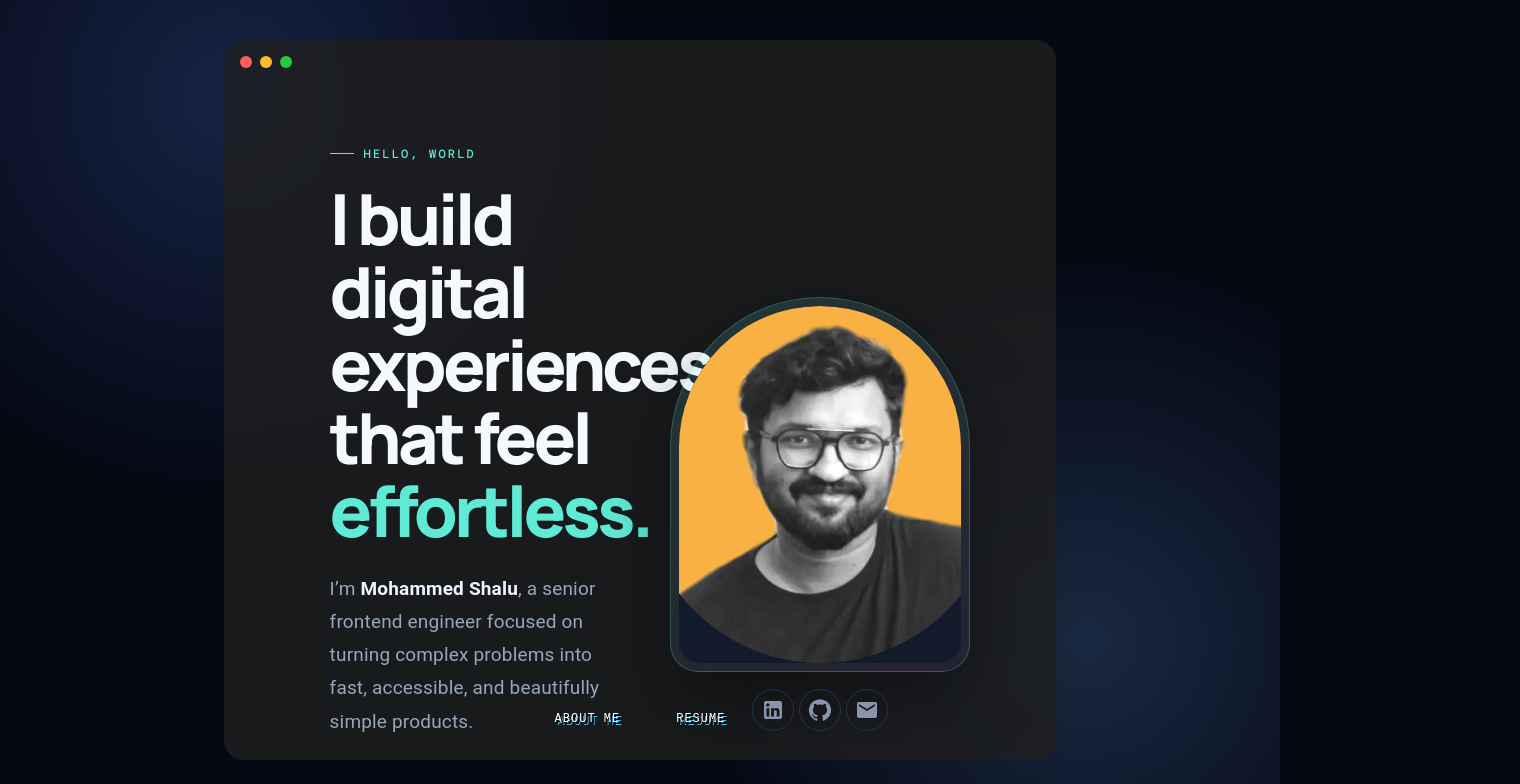
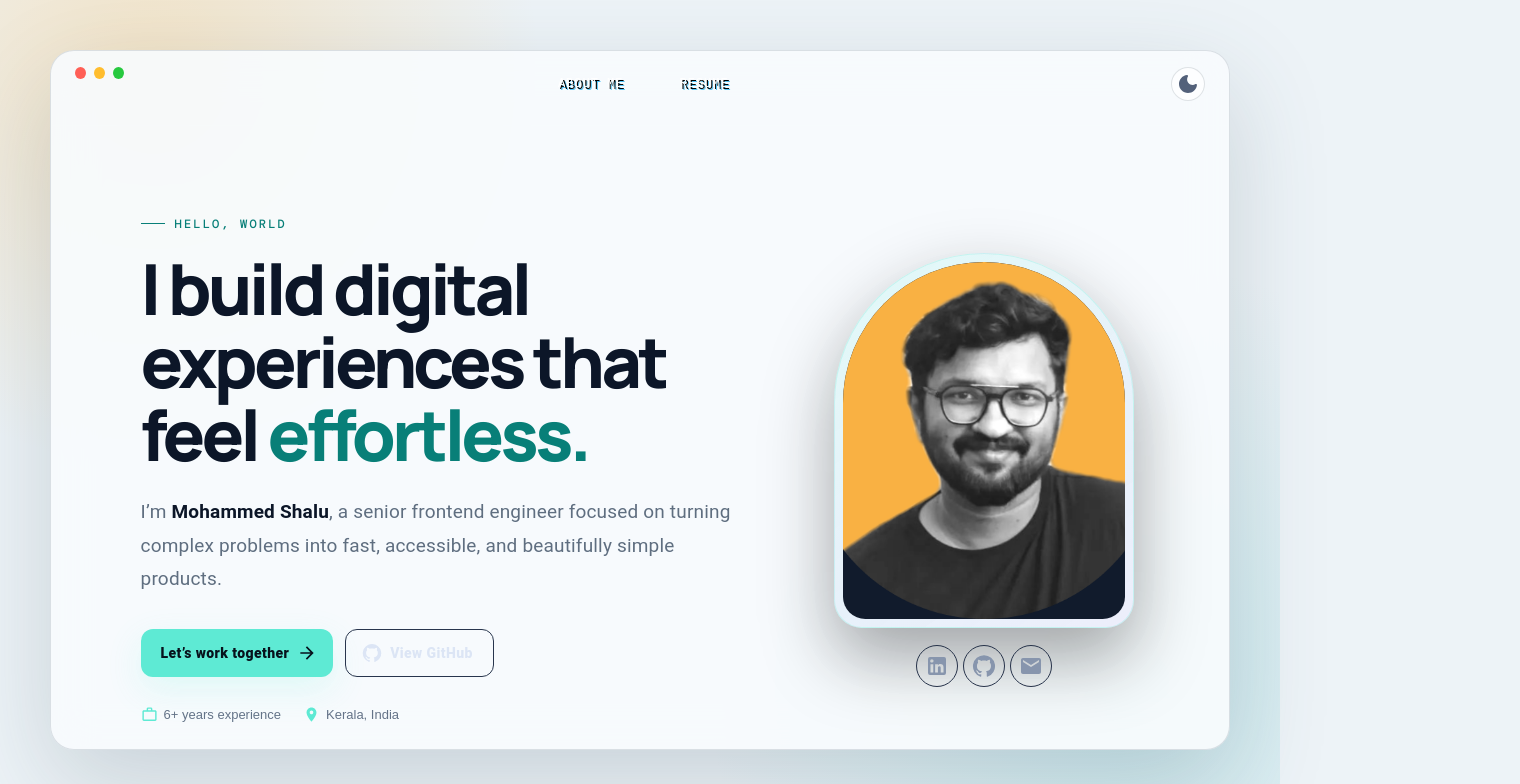
Before and after one commit to mhmdshalus/my-personal-website, a React (Vite) app: page / in a window 1280 px wide. Shown: the top 784 px of the page, 1520 px wide, since content can reach past the window. Built offline with nearby package versions, Linux system fonts and the light colour scheme.

Commit message:
Implement theme toggle feature in Container component
Added theme toggle functionality with local storage support.

```diff
--- a/src/Container.tsx
+++ b/src/Container.tsx
@@ -1,4 +1,6 @@
-import { Box } from "@mui/material";
+import { Box, IconButton, Tooltip } from "@mui/material";
+import { DarkModeRounded, LightModeRounded } from "@mui/icons-material";
+import { useEffect, useState } from "react";
 import Menu from "./Menu";
 import BasicInfo from "./BasicInfo";
 import AboutMe from "./AboutMe";
@@ -7,39 +9,50 @@ import ResumePage from "./ResumePage";
 interface ContainerProps {
   itemToView: string;
   setItemToView: (item: string) => void;
-  currentView: string;
-  setCurrentView: (view: string) => void;
 }
 
 const Container: React.FC<ContainerProps> = ({
   itemToView,
   setItemToView,
-  currentView,
-  setCurrentView,
 }) => {
+  const [theme, setTheme] = useState<"dark" | "light">(() => {
+    const savedTheme = localStorage.getItem("portfolio-theme");
+    if (savedTheme === "dark" || savedTheme === "light") return savedTheme;
+    return window.matchMedia("(prefers-color-scheme: light)").matches ? "light" : "dark";
+  });
+
+  useEffect(() => {
+    document.documentElement.dataset.theme = theme;
+    localStorage.setItem("portfolio-theme", theme);
+  }, [theme]);
+
   return (
     <Box
+      className="portfolio-window"
       sx={{
-        width: { xs: "90vw", md: "65vw" },
-        maxHeight: "90vh",
-        borderRadius: 5,
-        padding: 2,
+        width: "min(1180px, 100%)",
+        height: { xs: "calc(100svh - 72px)", md: "min(780px, calc(100svh - 100px))" },
+        borderRadius: { xs: 4, md: 6 },
         display: "flex",
         textAlign: "left",
-        backgroundColor: "rgba(30, 30, 30, 0.8)",
+        backgroundColor: "rgba(8, 14, 27, 0.9)",
         color: "#ffffff",
         filter: "none",
         flexDirection: "column",
-        overflow: "auto",
+        overflow: "hidden",
+        border: "1px solid rgba(255,255,255,.1)",
+        boxShadow: "0 35px 100px rgba(0,0,0,.55)",
+        backdropFilter: "blur(22px)",
       }}
     >
       <Box
         sx={{
-          position: "absolute",
+          flexShrink: 0,
           width: "100%",
           display: "flex",
           gap: 1,
-          paddingBottom: 1,
+          px: { xs: 2, md: 3 }, py: 2,
+          borderBottom: "1px solid rgba(255,255,255,.08)",
         }}
       >
         <Box
@@ -66,12 +79,22 @@ const Container: React.FC<ContainerProps> = ({
             borderRadius: "50%",
           }}
         />
+        <Menu {...{ itemToView, setItemToView }} />
+        <Tooltip title={`Switch to ${theme === "dark" ? "day" : "dark"} mode`}>
+          <IconButton
+            className="theme-toggle"
+            onClick={() => setTheme(theme === "dark" ? "light" : "dark")}
+            aria-label={`Switch to ${theme === "dark" ? "day" : "dark"} mode`}
+          >
+            {theme === "dark" ? <LightModeRounded /> : <DarkModeRounded />}
+          </IconButton>
+        </Tooltip>
       </Box>
-      {itemToView === "basic-info" && <BasicInfo />}
-      {itemToView === "about-me" && <AboutMe />}
-      {itemToView === "resume" && <ResumePage />}
-
-      <Menu {...{ itemToView, setItemToView, currentView, setCurrentView }} />
+      <Box sx={{ overflow: "auto", flex: 1 }} className="content-panel">
+        {itemToView === "basic-info" && <BasicInfo />}
+        {itemToView === "about-me" && <AboutMe />}
+        {itemToView === "resume" && <ResumePage />}
+      </Box>
     </Box>
   );
 };
```
